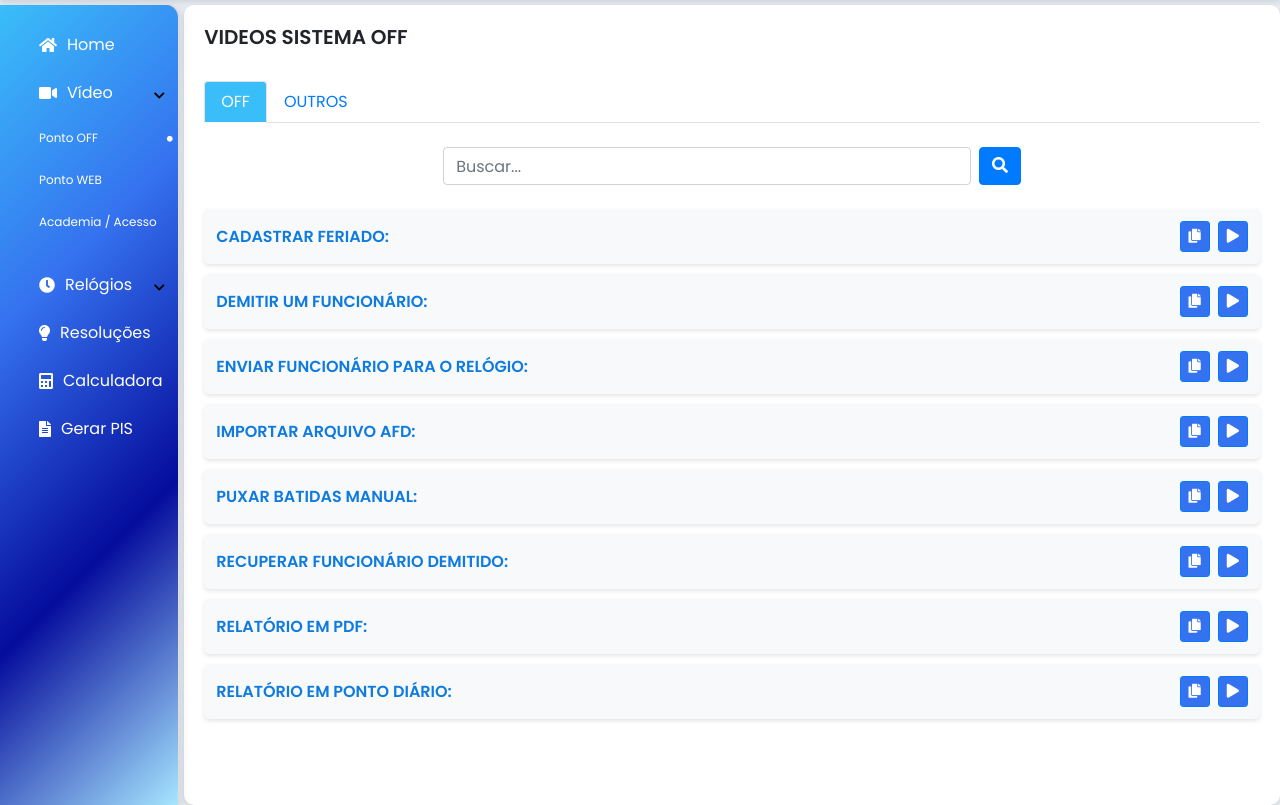
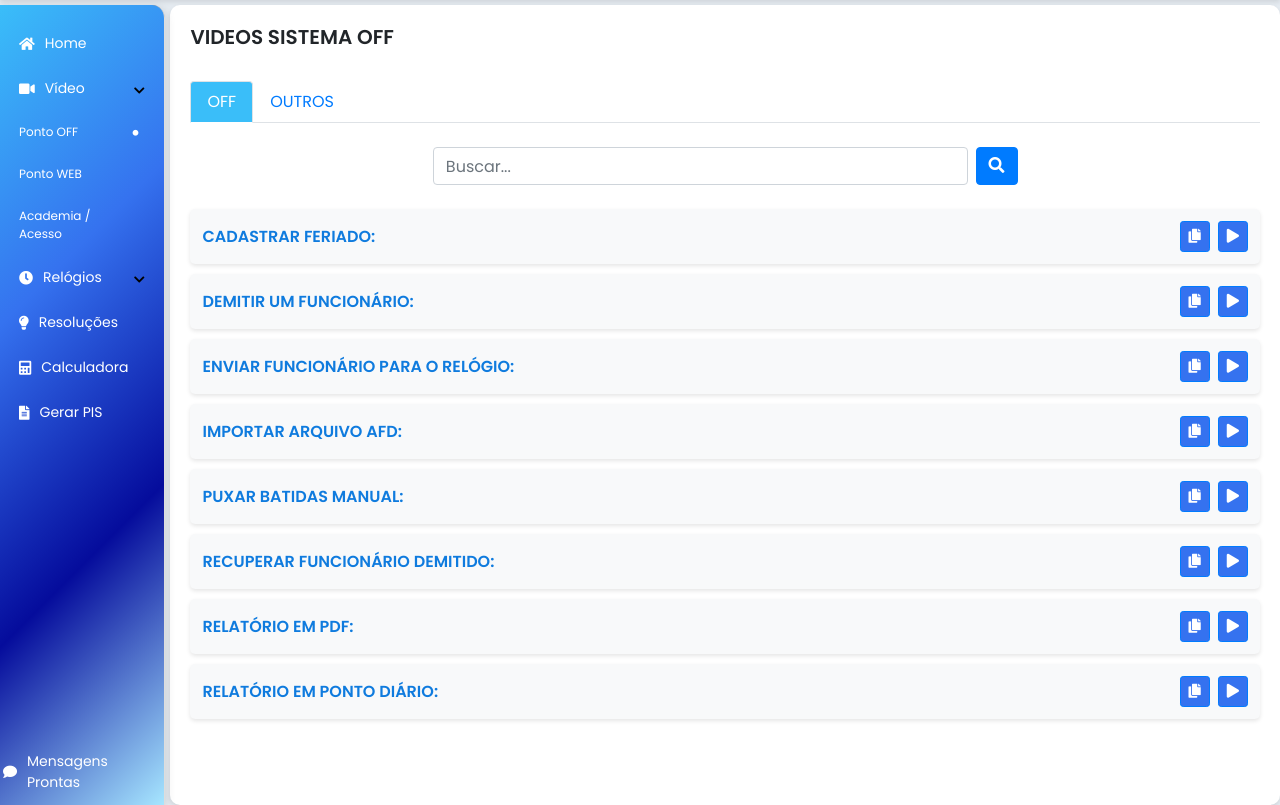
Before and after one commit to XaNDev98/SONODA_HELP2, a PHP site: page /Videos/Videos_OFF.html in a window 1280 px wide. Shown: the part 61-866 px from the top of the page. Run offline with PHP 8.4, Linux system fonts and the light colour scheme.

Commit message:
Removi o espacamento do Sidebar

```diff
--- a/Style.css
+++ b/Style.css
@@ -89,7 +89,7 @@ body {
 .sidebar .nav-link {
     color: #ffffff;
     padding: 12px 20px;
-    font-size: 16px;
+    font-size: 14px;
     display: flex;
     align-items: center;
     border-left: 3px solid transparent;
@@ -97,6 +97,7 @@ body {
     transition: all 0.3s ease-in-out;
     cursor: pointer;
     font-family: 'Poppins', sans-serif; /* Fonte mais bonita */
+    margin-left: -20px;
 }
 /* Estilo para os links principais */
 .nav-link.main-link {
--- a/Videos/Video_Web.html
+++ b/Videos/Video_Web.html
@@ -274,11 +274,11 @@
             </div>
             <br><br><h5 class="font-weight-bold">CENTRAL DO FUNCIONARIO</h5><br>
             <div class="command-item">
-                <span><strong>X</strong></span>
+                <span><strong>INCLUIR PONTO </strong></span>
                 <div class="d-flex">
-                    <button class="btn btn-primary btn-sm" onclick="copyText('https://drive.google.com/file/d/1QrhFKSCuV44fEI_K1S01m9R9BnDKXWCf/view?usp=sharing', this)">
+                    <button class="btn btn-primary btn-sm" onclick="copyText('https://drive.google.com/file/d/11zbmBzm5PUIX4i8GBk9T5K3Z09NLayjD/view?usp=sharing', this)">
                         <i class="fas fa-copy copy-icon"></i></button>
-                    <button class="btn btn-primary btn-sm ml-2" onclick="window.open('https://drive.google.com/file/d/1QrhFKSCuV44fEI_K1S01m9R9BnDKXWCf/view?usp=sharing', '_blank')">
+                    <button class="btn btn-primary btn-sm ml-2" onclick="window.open('https://drive.google.com/file/d/11zbmBzm5PUIX4i8GBk9T5K3Z09NLayjD/view?usp=sharing', '_blank')">
                         <i class="fas fa-play"></i></button>
                 </div>
             </div>
--- a/Videos/Videos_OFF.html
+++ b/Videos/Videos_OFF.html
@@ -61,6 +61,13 @@
             <li class="nav-item"><a href="../Sidebar/calculadora.html" class="nav-link"><i class="fas fa-calculator"></i> Calculadora</a></li>
             <li class="nav-item"><a href="https://sonodaponto.com.br/pis/" target="_blank" class="nav-link"><i class="fas fa-file-alt"></i> Gerar PIS</a></li>
         </ul>
+
+        <!-- "Mensagens Prontas" fixado na parte inferior da sidebar -->
+        <div class="position-absolute" style="bottom: 0; left: 0; width: 100%;">
+            <ul class="nav flex-column">
+                <li class="nav-item"><a href="../Sidebar/Mensagens.html" class="nav-link"><i class="fas fa-comment"></i> Mensagens Prontas</a></li>
+            </ul>
+        </div>
     </div>
 
 
```
